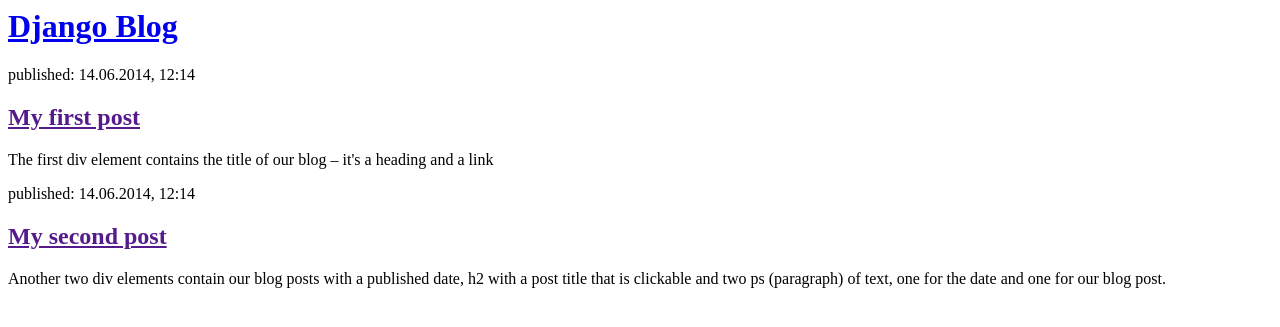
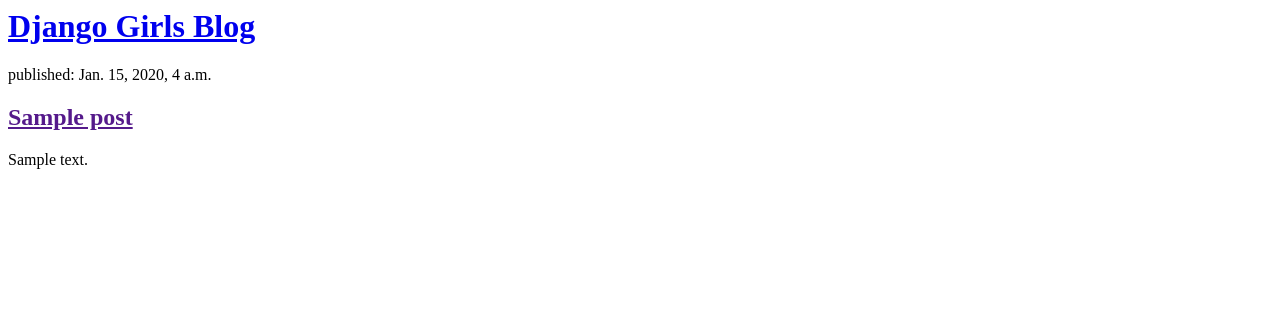
Before and after one commit to dgtzg1996/my-first-blog, a Django app: page / in a window 1280 px wide. Shown: the top 327 px of the page. Run offline with Django 3.2, Linux system fonts and the light colour scheme; tables that the repository leaves empty hold one stand-in row (values such as "Sample post").

Commit message:
Modified templates to display posts from database.

```diff
--- a/blog/templates/blog/post_list.html
+++ b/blog/templates/blog/post_list.html
@@ -4,19 +4,15 @@
     </head>
     <body>
         <div>
-            <h1><a href="/">Django Blog</a></h1>
+            <h1><a href="/">Django Girls Blog</a></h1>
         </div>
 
-        <div>
-            <p>published: 14.06.2014, 12:14</p>
-            <h2><a href="">My first post</a></h2>
-            <p>The first div element contains the title of our blog – it's a heading and a link</p>
-        </div>
-
-        <div>
-            <p>published: 14.06.2014, 12:14</p>
-            <h2><a href="">My second post</a></h2>
-            <p>Another two div elements contain our blog posts with a published date, h2 with a post title that is clickable and two ps (paragraph) of text, one for the date and one for our blog post.</p>
-        </div>
+        {% for post in posts %}
+            <div>
+                <p>published: {{ post.published_date }}</p>
+                <h2><a href="">{{ post.title }}</a></h2>
+                <p>{{ post.text|linebreaksbr }}</p>
+            </div>
+        {% endfor %}
     </body>
 </html>
--- a/blog/views.py
+++ b/blog/views.py
@@ -1,6 +1,8 @@
 from django.shortcuts import render
+from django.utils import timezone
+from .models import Post
 
-# Create your views here.
 
 def post_list(request):
-    return render(request, 'blog/post_list.html', {})
+    posts = Post.objects.filter(published_date__lte=timezone.now()).order_by('published_date')
+    return render(request, 'blog/post_list.html', {'posts': posts})
```
